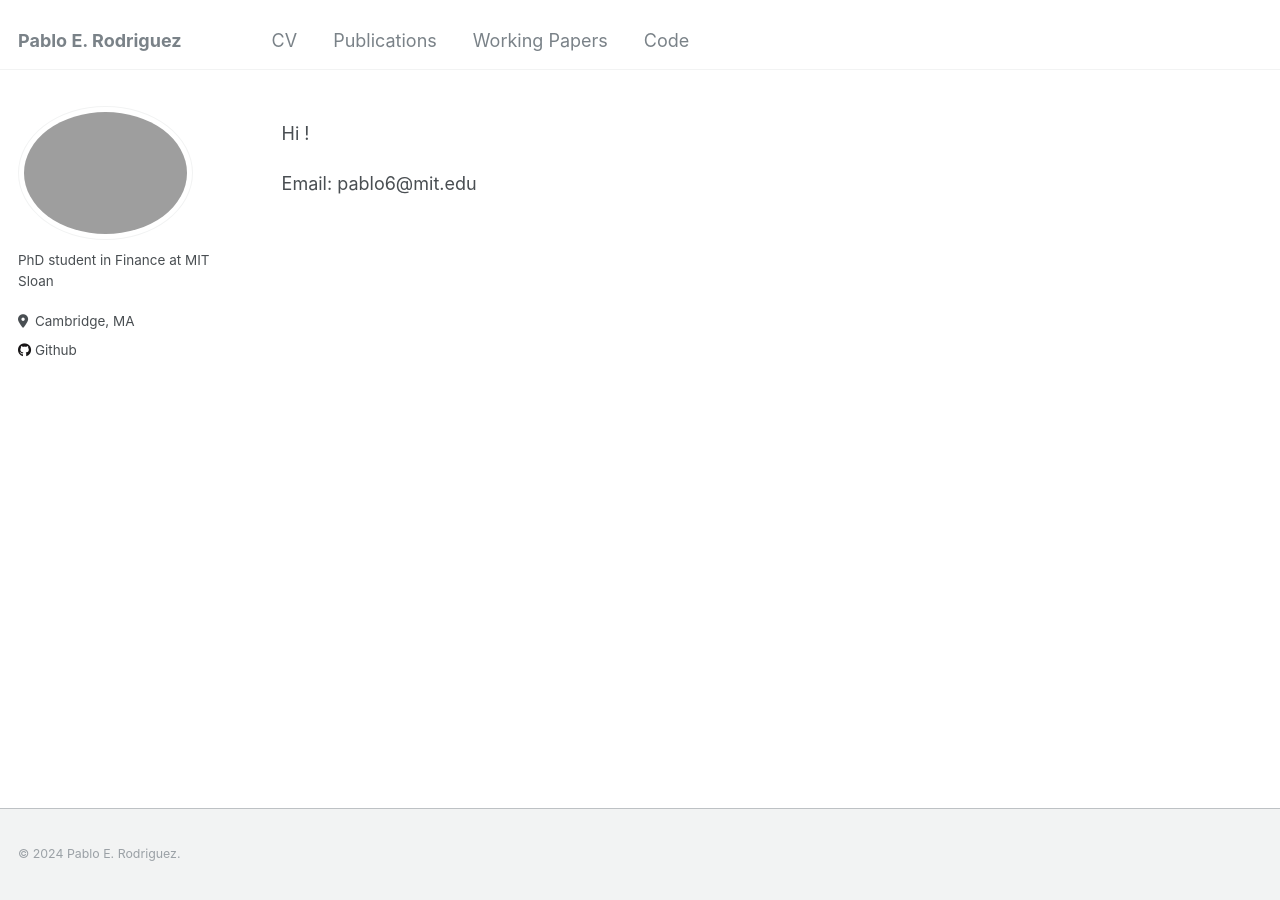
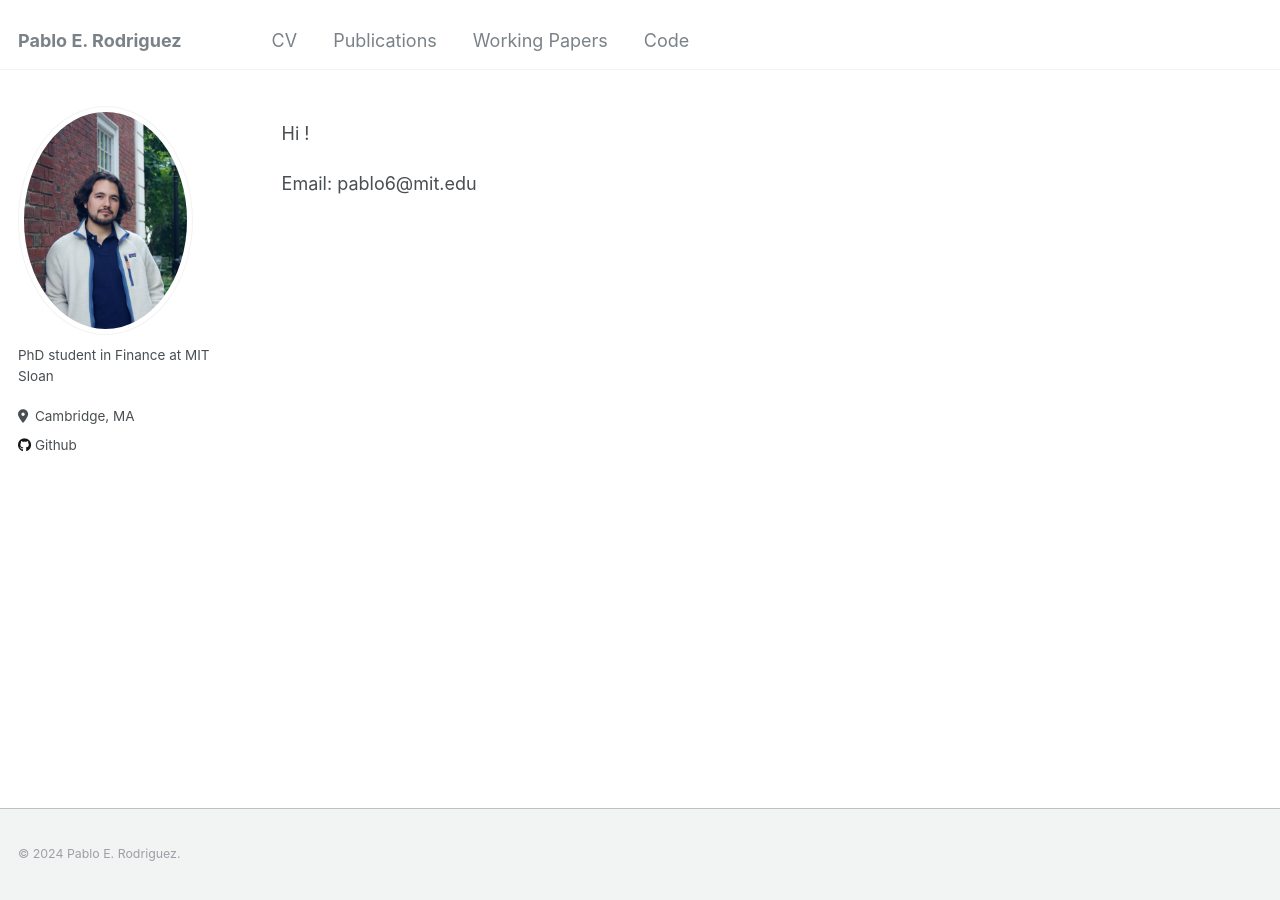
Before and after one commit to pablo-e-rodriguez/pablo-e-rodriguez.github.io, a Jekyll site: the page built from _pages/about.md, in a window 1280 px wide. Built offline with Jekyll 4.4.1, drawn with Linux system fonts in a browser that asks for light colours.

Commit message:
Update _config.yml

```diff
--- a/_config.yml
+++ b/_config.yml
@@ -21,7 +21,7 @@ repository               : "pablo-e-rodriguez/pablo-e-rodriguez.github.io"
 #               Additional customization can be done by editing /_includes/author-profile.html
 author:
   # Biographic information
-  avatar           : "photo_Pablo_Rodriguez_2024.jpg"
+  avatar           : "cropped_photo_Pablo_Rodriguez_2024.jpg"
   name             : #"Pablo E. Rodriguez"
   pronouns         : # example: "she/her"
   bio              : "PhD student in Finance at MIT Sloan"
```
